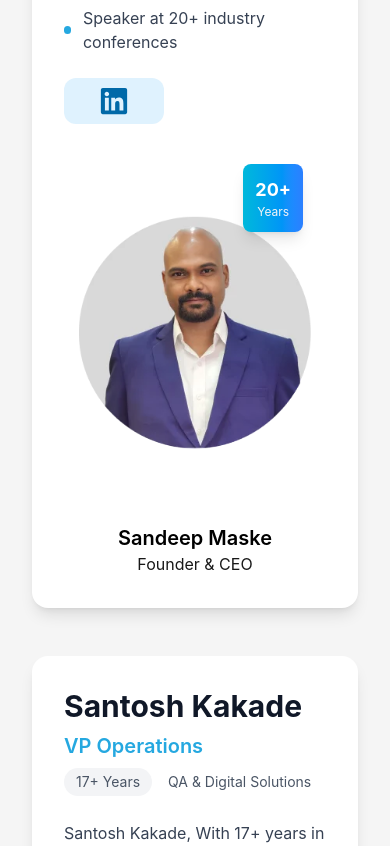
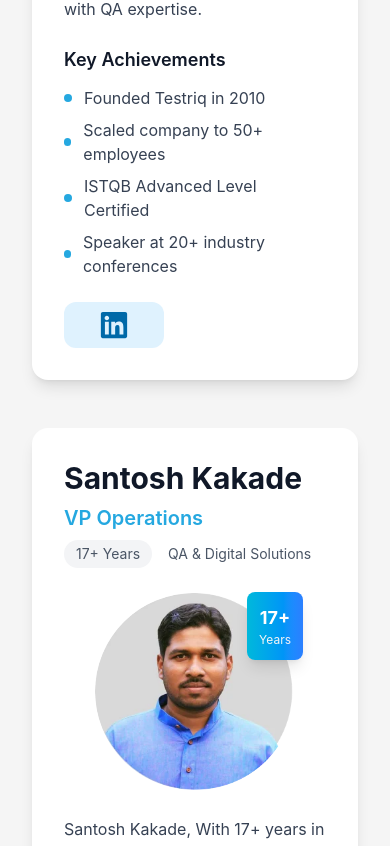
Before and after one commit to prakash47/testrq-3.0, a Next.js app: page /our-team in a window 390 px wide. Shown: the part 2016-2862 px from the top of the page. Built offline with nearby package versions, Linux system fonts and the light colour scheme.

Commit message:
Fixed mobile view of leaders view

```diff
--- a/src/components/sections/TeamLeadershipSection.tsx
+++ b/src/components/sections/TeamLeadershipSection.tsx
@@ -18,7 +18,7 @@ const TeamLeadershipSection = () => {
         "Speaker at 20+ industry conferences"
       ],
       linkedin: "https://www.linkedin.com/in/sandeep-maske-qa/",
-      img : <Image
+      img: <Image
         src="/sandeep-maske-img.webp"
         alt="Sandeep Maske"
         width={350}
@@ -39,7 +39,7 @@ const TeamLeadershipSection = () => {
         "Published 15+ technical articles"
       ],
       linkedin: "https://www.linkedin.com/in/santoshkakade/",
-      img : <Image
+      img: <Image
         src="/Santosh_Kakade.webp"
         alt="Santosh_Kakade"
         width={350}
@@ -60,7 +60,7 @@ const TeamLeadershipSection = () => {
         "Mentored 30+ junior testers"
       ],
       linkedin: "https://www.linkedin.com/in/goutam-mishra-96194117/",
-      img : <Image
+      img: <Image
         src="/Goutam_Mishra.webp"
         alt="Goutam_Mishra"
         width={350}
@@ -81,7 +81,7 @@ const TeamLeadershipSection = () => {
         "Mentored 30+ junior testers"
       ],
       linkedin: "https://www.linkedin.com/in/rohan-maske/",
-      img : <Image
+      img: <Image
         src="/Rohan_Maske.webp"
         alt="Rohan_Maske"
         width={350}
@@ -102,7 +102,7 @@ const TeamLeadershipSection = () => {
         "Mentored 30+ junior testers"
       ],
       linkedin: "https://www.linkedin.com/in/aatishjadhav/",
-      img : <Image
+      img: <Image
         src="/Aatish_Jadhav.webp"
         alt="Aatish_Jadhav"
         width={350}
@@ -134,7 +134,7 @@ const TeamLeadershipSection = () => {
           {leaders.map((leader, index) => (
             <div
               key={index}
-              className={`bg-white rounded-2xl p-8 md:p-12 shadow-lg hover:shadow-xl transition-all duration-300 ${index % 2 === 0 ? "" : ""
+              className={`lg bg-white rounded-2xl p-8 md:p-12 shadow-lg hover:shadow-xl transition-all duration-300 ${index % 2 === 0 ? "" : ""
                 }`}
             >
               <div className={`grid grid-cols-1 lg:grid-cols-2 items-center ${index % 2 === 1 ? "lg:grid-flow-col-dense" : ""
@@ -154,7 +154,30 @@ const TeamLeadershipSection = () => {
                     </div>
                   </div>
 
-                  <p className="text-gray-700 leading-relaxed mb-6">{leader.bio}</p>
+                  {/* Leader Visual */}
+                  <div className={`flex lg:hidden justify-center px-0 ${index % 2 === 1 ? "lg:col-start-1" : ""}`}>
+                    <div className="relative">
+
+                      <div className="text-center text-black">
+                        <div className="w-50 h-50 md:w-80 md:h-90 bg-white bg-opacity-20 rounded-full flex items-center justify-center mx-auto hover:scale-105 transition-transform duration-300">
+                          {leader.img}
+                        </div>
+                        <div className="text-xl font-semibold hidden lg:block">{leader.name}</div>
+                        <div className="text-md opacity-90 hidden lg:block">{leader.position}</div>
+                      </div>
+
+
+                      {/* Floating Badge */}
+                      <div className="absolute top-0 -right-2 md:top-5 md:right-2 bg-linear-to-r from-cyan-500 to-blue-500 rounded-lg shadow-lg p-3">
+                        <div className="text-center">
+                          <div className="text-lg font-bold text-white">{leader.experience.split('+')[0]}+</div>
+                          <div className="text-xs text-gray-100">Years</div>
+                        </div>
+                      </div>
+                    </div>
+                  </div>
+
+                  <p className="text-gray-700 leading-relaxed mt-6 mb-6">{leader.bio}</p>
 
                   <div className="mb-6">
                     <h4 className="text-lg font-semibold text-gray-900 mb-3">Key Achievements</h4>
@@ -169,19 +192,19 @@ const TeamLeadershipSection = () => {
                   </div>
 
                   {/* Social Links */}
-                  <Link href={leader.linkedin} className="flex justify-center w-25 bg-sky-100 p-2 rounded-xl text-sky-700 hover:scale-110 hover:bg-sky-200 duration-300 ease-in-out cursor-pointer" ><FaLinkedin size={30}/></Link>
+                  <Link href={leader.linkedin} className="flex justify-center w-25 bg-sky-100 p-2 rounded-xl text-sky-700 hover:scale-110 hover:bg-sky-200 duration-300 ease-in-out cursor-pointer" ><FaLinkedin size={30} /></Link>
                 </div>
 
                 {/* Leader Visual */}
-                <div className={`flex justify-center px-0 ${index % 2 === 1 ? "lg:col-start-1" : ""}`}>
+                <div className={`hidden lg:flex justify-center px-0 ${index % 2 === 1 ? "lg:col-start-1" : ""}`}>
                   <div className="relative">
 
                     <div className="text-center text-black py-0">
-                        <div className="w-60 h-60 md:w-80 h-100 bg-white bg-opacity-20 rounded-full flex items-center justify-center mx-auto hover:scale-105 transition-transform duration-300">
+                      <div className="w-60 h-60 md:w-80 md:h-100 bg-white bg-opacity-20 rounded-full flex items-center justify-center mx-auto hover:scale-105 transition-transform duration-300">
                         {leader.img}
                       </div>
-                        <div className="text-xl font-semibold">{leader.name}</div>
-                        <div className="text-md opacity-90">{leader.position}</div>
+                      <div className="text-xl font-semibold hidden lg:block">{leader.name}</div>
+                      <div className="text-md opacity-90 hidden lg:block">{leader.position}</div>
                     </div>
 
 
```
Lines whose indentation alone changed are shown as unchanged.
